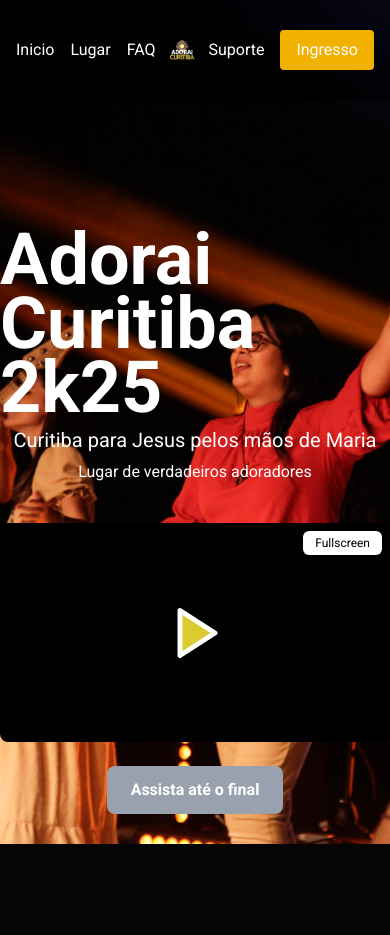
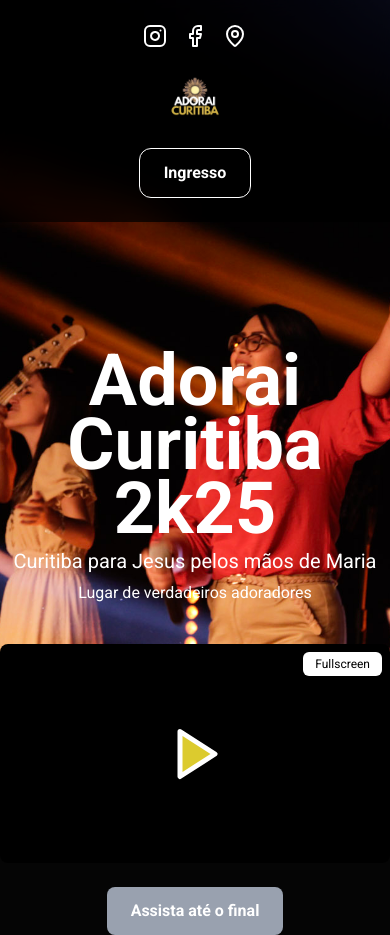
Before and after one commit to PdroKa/comgeracao, a Next.js app: page /adoraicuritiba in a window 390 px wide. Before the commit the page ends 844 px from the top, so only its background shows below. Built offline with nearby package versions, Linux system fonts and the light colour scheme.

Commit message:
styles: alterado stilo do header deixado header responsivo e adicionado propriedades de SEO

```diff
--- a/src/app/components/landingPage/header.tsx
+++ b/src/app/components/landingPage/header.tsx
@@ -1,30 +1,38 @@
 import Image from "next/image";
 import { Button } from "../ui/button";
+import { Facebook, Instagram, MapPin } from "lucide-react";
 
 export function Header() {
     return (
-        <div className="sticky top-0 z-50 bg-black/70 backdrop-blur-md w-full px-4 sm:px-6 lg:px-8">
-            <div className="max-w-7xl mx-auto flex items-center justify-between py-6">
-                <div className="flex items-center gap-4">
-                    <a className="text-white" href="#INICIO">Inicio</a>
-                    <a className="text-white" href="#Local">Lugar</a>
-                    <a className="text-white" href="#FAQ">FAQ</a>
-                </div>
+        <header className="sticky top-0 z-50 bg-black/70 backdrop-blur-md w-full px-4 sm:px-6 lg:px-8">
+            <nav className="max-w-7xl mx-auto flex flex-col items-center justify-between py-6 sm:flex-row">
+                <ul className="flex items-center gap-4">
+                    <li>
+                        <a href="#"><Instagram /></a>
+                    </li>
+                    <li>
+                        <a href="#"><Facebook /></a>
+                    </li>
+                    <li>
+                        <a href="#"><MapPin /></a>
+                    </li>
+                </ul>
                 <div className="flex justify-center flex-1">
-                    <a href="#/">
+                    <a href="#">
                         <Image
                             src="/Logo-UpserScale.png"
                             alt="Adorai Curitiba Logo"
                             width="100"
-                            height="45"
+                            height="100"
                         />
                     </a>
                 </div>
                 <div className="flex items-center gap-4">
-                    <a className="text-white" href="#Suporte">Suporte</a>
-                    <button className="bg-yellow-500 px-4 py-2 rounded">Ingresso</button>
+                        <Button link="#ingresso" variant="ghost">
+                            Ingresso
+                        </Button>
                 </div>
-            </div>
-        </div>
+            </nav>
+        </header>
     )
 }
--- a/src/app/components/landingPage/hero.tsx
+++ b/src/app/components/landingPage/hero.tsx
@@ -4,7 +4,7 @@
     return (
         <div className="h-1/2">
             <div className="w-full flex flex-col gap-2 pt-[15vh] items-center">
-                <h1 className="text-7xl font-bold leading-16">Adorai Curitiba 2k25</h1>
+                <h1 className="text-7xl font-bold leading-16 text-center">Adorai Curitiba 2k25</h1>
                 <h2 className="text-xl leading-6">Curitiba para Jesus pelos mãos de Maria</h2>
                 <p>Lugar de verdadeiros adoradores</p>
             </div>
--- a/src/app/components/ui/button.tsx
+++ b/src/app/components/ui/button.tsx
@@ -1,19 +1,23 @@
 import React from "react";
 import { cn } from "@/app/lib/utils";
 
-export function Button({ children, variant = 'primary', ...props }: {
+export function Button({ children, variant = 'primary', link, ...props }: {
     children: React.ReactNode,
-    variant?: 'primary' | 'secundary' | 'ghost'
+    variant?: 'primary' | 'secundary' | 'ghost',
+    link?: string
 } & React.ButtonHTMLAttributes<HTMLButtonElement>
 ) {
     return (
+        <a href={link}>
             <button {...props} className={cn('py-3 px-6 text-white rounded-xl font-bold whitespace-nowrap hover:opacity-95 disabled:opacity-70',
                 variant === 'primary' && 'bg-accent-purple',
                 variant === 'secundary' && 'bg-background-tertiary',
-            variant === 'ghost' && 'border-border-primary',
+                variant === 'ghost' && 'border-white border',
                 props.className
             )}>
                 {children}
+
             </button>
+        </a>
     )
 }
--- a/src/app/globals.css
+++ b/src/app/globals.css
@@ -25,11 +25,12 @@
     --color-border-primary: #19191A;
     --color-border-secondary: #323234;
     --color-border-tertiary: #97979B;
+
+    --color-transparent: transparent;
 }
 
 .bg-custom {
     background-image: url('/_MG_0139.jpg');
     background-size: cover;
     background-position: center;
-
 }
--- a/src/app/page.tsx
+++ b/src/app/page.tsx
@@ -1,10 +1,16 @@
+import Image from "next/image";
 
 export default function Home() {
   return (
     <div className="h-screen max-w-7xl mx-auto items-center">
-      <h1 className="text-3xl font-bold">
-        Hello world!
-      </h1>
+      <a href="/adoraicuritiba">
+        <Image
+          src="/Logo-UpserScale.png"
+          alt="Adorai Curitiba Logo"
+          width="100"
+          height="45"
+        />
+      </a>
     </div>
   );
 }
```
Lines whose indentation alone changed are shown as unchanged.
